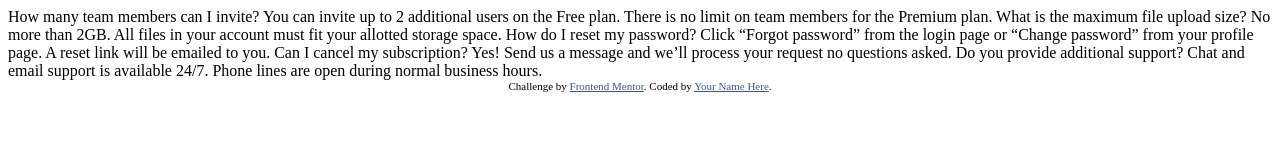
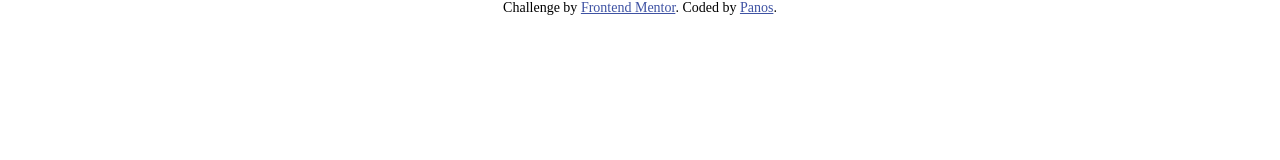
Before and after one commit to panosjapan7/fm-faq-accordion-card-comp, a plain HTML site: page index.html in a window 1280 px wide. Drawn offline with Linux system fonts and the light colour scheme.

Commit message:
project set up

```diff
--- /dev/null
+++ b/assets/index.css
@@ -0,0 +1,4 @@
+* {
+    margin: 0;
+    padding: 0;
+}
--- a/index.html
+++ b/index.html
@@ -6,16 +6,29 @@
 
   <link rel="icon" type="image/png" sizes="32x32" href="./images/favicon-32x32.png">
 
+  <!-- CSS File -->
+  <link rel="stylesheet" href="./assets/index.css">
+
+  <!-- Google Font: Kumbh Sans -->
+  <link rel="preconnect" href="https://fonts.googleapis.com">
+  <link rel="preconnect" href="https://fonts.gstatic.com" crossorigin>
+  <link href="https://fonts.googleapis.com/css2?family=Kumbh+Sans:wght@400;700&display=swap" rel="stylesheet">
+
+  <script src="./javascript/index.js"></script>
+
   <title>Frontend Mentor | FAQ Accordion Card</title>
 
   <!-- Feel free to remove these styles or customise in your own stylesheet 👍 -->
   <style>
-    .attribution { font-size: 11px; text-align: center; }
+    .attribution { font-size: 14px; text-align: center; }
     .attribution a { color: hsl(228, 45%, 44%); }
   </style>
 </head>
 <body>
-  How many team members can I invite?
+  <main>
+
+  </main>
+  <!-- How many team members can I invite?
   You can invite up to 2 additional users on the Free plan. There is no limit on
   team members for the Premium plan.
 
@@ -30,11 +43,13 @@
   Yes! Send us a message and we’ll process your request no questions asked.
 
   Do you provide additional support?
-  Chat and email support is available 24/7. Phone lines are open during normal business hours.
+  Chat and email support is available 24/7. Phone lines are open during normal business hours. -->
 
-  <div class="attribution">
-    Challenge by <a href="https://www.frontendmentor.io?ref=challenge" target="_blank">Frontend Mentor</a>.
-    Coded by <a href="#">Your Name Here</a>.
-  </div>
+  <footer>
+    <div class="attribution">
+      Challenge by <a href="https://www.frontendmentor.io?ref=challenge" target="_blank">Frontend Mentor</a>.
+      Coded by <a href="https://www.frontendmentor.io/profile/panosjapan7" target="_blank">Panos</a>.
+    </div>
+  </footer>
 </body>
 </html>
```
Also changed, not shown: javascript/index.js (added).
